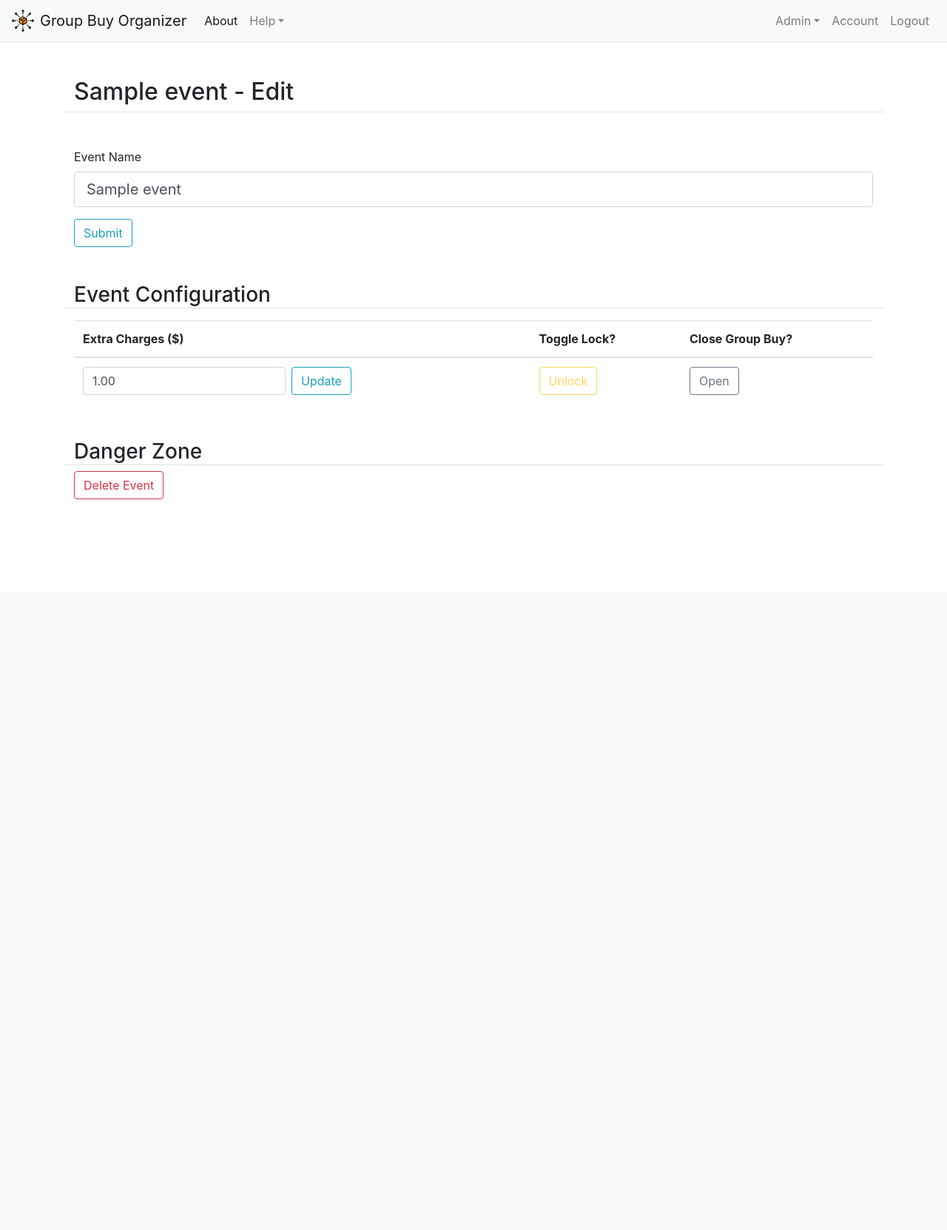
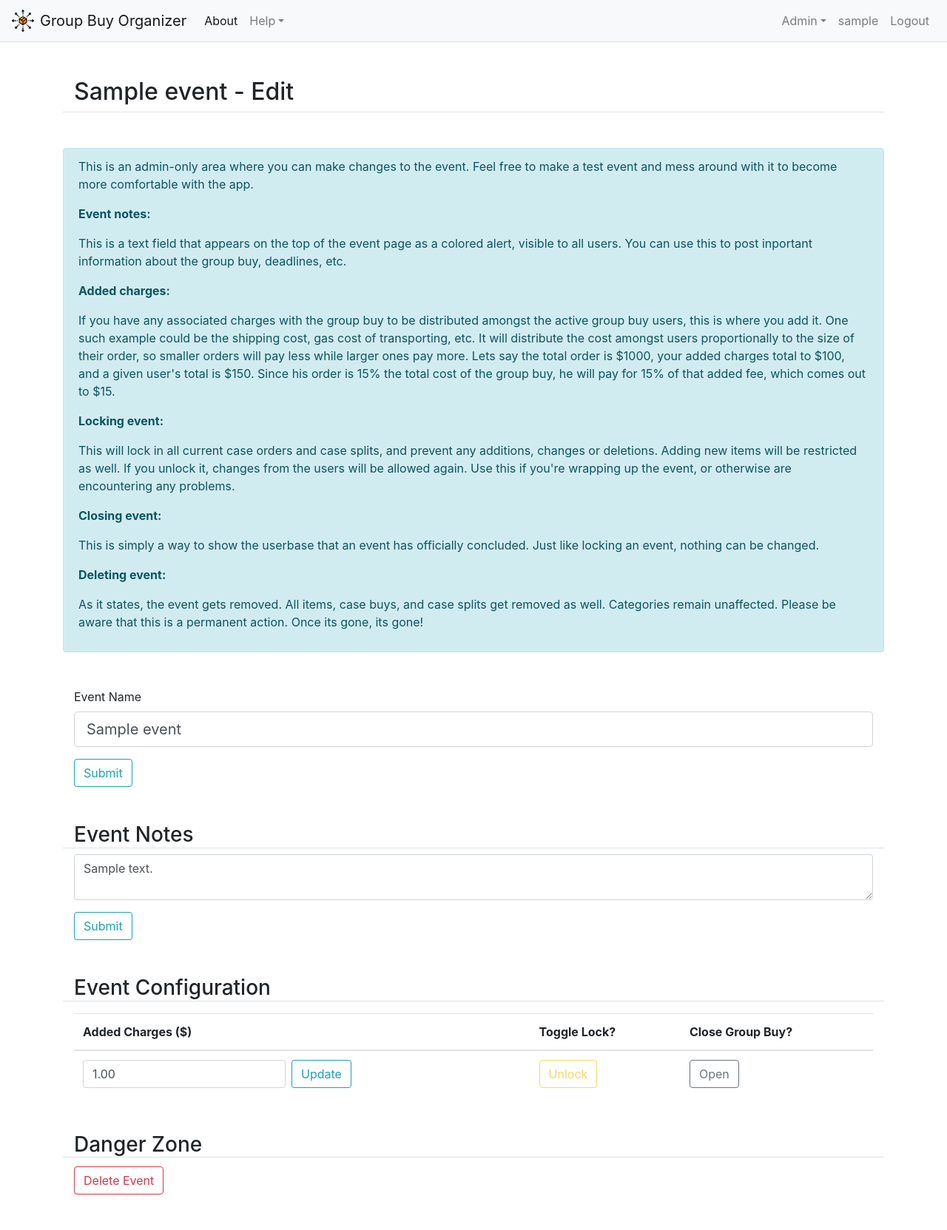
Before and after one commit to dustykline/Group-Buy-Organizer, a Flask app: page /events/1/edit in a window 1280 px wide. Shown: the whole page at 74% size. Before the commit the page ends 675 px from the top, so only its background shows below. Run offline with Flask 2, Linux system fonts and the light colour scheme; a user stored in the database is signed in; tables that the repository leaves empty hold one stand-in row (values such as "Sample post"); some libraries are stand-ins or nearby versions.

Commit message:
8/15 update - ordering cases is now disabled if the event is locked - adding items to the event is now disabled if the event is locked - events now have various alerts on the top of the page explaining the state of itself - the navbar now displays the logged in user's username instead of "account" - case ordering logic on item page is now complete - deleting items now deletes case buys - beginning transition to non-db class models for displaying advanced objects, minor template changes to accomodate this - cases reserved column on event page now works properly - home page now displays what user added the event, display wrapped around new model as mentioned earlier - edit event page now has a nice explanation of the options - bugfix- closed events now have the correct border color - note feature added, admins can now post messages that will display on the top of event pages - bugfix on items page not properly displaying elements

```diff
--- a/groupbuyorganizer/events/forms.py
+++ b/groupbuyorganizer/events/forms.py
@@ -1,6 +1,6 @@
 from flask import request
 from flask_wtf import FlaskForm
-from wtforms import DecimalField, IntegerField, SelectField, StringField, SubmitField
+from wtforms import DecimalField, IntegerField, SelectField, StringField, SubmitField, TextAreaField
 from wtforms.validators import InputRequired, DataRequired, ValidationError
 
 from groupbuyorganizer.events.models import Event, Item
@@ -13,6 +13,11 @@ class CreateEventForm(FlaskForm):
         event = Event.query.filter_by(name=event_name.data).first()
         if event:
             raise ValidationError('That event name is taken. Please choose a different one.')
+
+
+class EventNotesForm(FlaskForm):
+    event_notes = TextAreaField('Event Notes')
+    submit = SubmitField('Submit')
 
 
 class EventExtraChargeForm(FlaskForm):
@@ -32,6 +37,7 @@ class CreateItemForm(FlaskForm):
         if item:
             raise ValidationError('That item name is taken. Please choose a different one.')
 
+
 class EditItemForm(FlaskForm):
     item_name = StringField('Item Name', validators=[DataRequired()])
     price = DecimalField('Price of Item ($)', validators=[DataRequired()])
@@ -39,9 +45,15 @@ class EditItemForm(FlaskForm):
     category_id = SelectField('Select Item Category', coerce=int, validators=[InputRequired()])
     submit = SubmitField('Submit')
 
+
 class CaseQuantityOrderForm(FlaskForm):
     choicesList = []
     for i in range(100):
         choicesList.append((i, i))
     quantity = SelectField('Cases To Order', coerce=int, choices=choicesList)
     submit = SubmitField('Update')
+
+
+class CreateCaseSplitForm(FlaskForm):
+    piece_quantity = SelectField('Cases To Order', coerce=int)
+    submit = SubmitField('Update')
--- a/groupbuyorganizer/events/models.py
+++ b/groupbuyorganizer/events/models.py
@@ -10,6 +10,7 @@ class Event(database.Model):
     is_locked = database.Column(database.Boolean, nullable=False, default=False)
     is_closed = database.Column(database.Boolean, nullable=False, default=False)
     extra_charges = database.Column(database.Numeric(precision=2), nullable=False, default=0.00)
+    added_by = database.Column(database.Integer, database.ForeignKey('user.id'), nullable=False)
     items = database.relationship('Item', backref='event', cascade='all, delete-orphan')
 
 
@@ -21,6 +22,7 @@ class Item(database.Model):
     category_id = database.Column(database.Integer, database.ForeignKey('category.id'), nullable=False)
     event_id = database.Column(database.Integer, database.ForeignKey('event.id'), nullable=False)
     added_by = database.Column(database.Integer, database.ForeignKey('user.id'), nullable=False)
+    case_buys = database.relationship('CaseBuy', backref='item', cascade='all, delete-orphan')
 
 
 class CaseBuy(database.Model):
--- a/groupbuyorganizer/events/routes.py
+++ b/groupbuyorganizer/events/routes.py
@@ -5,8 +5,8 @@ from groupbuyorganizer import database
 from groupbuyorganizer.admin.models import Category, User
 from groupbuyorganizer.admin.utilities import admin_check
 from groupbuyorganizer.events.forms import CreateItemForm, CreateEventForm, CaseQuantityOrderForm, EditItemForm, \
-    EventExtraChargeForm
-from groupbuyorganizer.events.models import Event, Item
+    EventExtraChargeForm, EventNotesForm
+from groupbuyorganizer.events.models import CaseBuy, Event, Item
 from groupbuyorganizer.events.utilities import StructuredItemList
 
 
@@ -27,7 +27,9 @@ def event(event_id):
     #Items Setup
     items = database.session.query(Item, Category.name).filter_by(event_id=event.id).join(Category, Item.category_id
                                                             == Category.id).order_by(Category.name, Item.name).all()
-    structured_item_list = StructuredItemList(items)
+    structured_item_list = None
+    if items:
+        structured_item_list = StructuredItemList(items)
 
     if form.validate_on_submit():
         item = Item(name=form.item_name.data, price=form.price.data, packing=form.packing.data,
@@ -48,6 +50,7 @@ def event_edit(event_id):
     event = Event.query.get_or_404(event_id)
     event_name_form = CreateEventForm()
     event_extra_charge_form = EventExtraChargeForm()
+    event_notes_form = EventNotesForm()
     if event_name_form.validate_on_submit():
         event.name = event_name_form.event_name.data
         database.session.commit()
@@ -58,12 +61,20 @@ def event_edit(event_id):
         database.session.commit()
         flash('Extra charges updated!', 'info')
         return redirect(url_for('events.event_edit', event_id=event_id))
+    elif event_notes_form.validate_on_submit():
+        event.notes = event_notes_form.event_notes.data
+        database.session.commit()
+        flash('Event notes updated!', 'info')
+        return redirect(url_for('events.event_edit', event_id=event_id))
     elif request.method == 'GET':
         event_name_form.event_name.data = event.name
         event_extra_charge_form.extra_charges.data = event.extra_charges
+        if event.notes:
+            event_notes_form.event_notes.data = event.notes
 
     return render_template('event_edit.html', title=f'{event.name} - Edit', event_name_form=event_name_form,
-                           event_extra_charge_form=event_extra_charge_form, event=event)
+                           event_extra_charge_form=event_extra_charge_form, event_notes_form=event_notes_form,
+                           event=event)
 
 @events.route("/category_settings/<int:event_id>/remove/", methods=['GET'])
 @login_required
@@ -137,6 +148,8 @@ def item(event_id, item_id):
     # Case Quantity Form
     order_case_form = CaseQuantityOrderForm()
 
+    print(current_user.id)
+
     if edit_item_form.validate_on_submit():
         item.name = edit_item_form.item_name.data
         item.category_id = edit_item_form.category_id.data
@@ -146,12 +159,39 @@ def item(event_id, item_id):
         flash('Item successfully added!', 'success')
         return redirect(url_for('events.event', event_id=event_id))
 
+    elif order_case_form.validate_on_submit():
+        previous_order = CaseBuy.query.filter_by(user_id=current_user.id, event_id=event_id).first()
+        if not previous_order:
+            case_buy = CaseBuy(user_id=current_user.id, event_id=event_id, item_id=item_id,
+                               quantity=order_case_form.quantity.data)
+            database.session.add(case_buy)
+            database.session.commit()
+            flash('Case order for item added!', 'success')
+            return redirect(url_for('events.event', event_id=event_id))
+        else:
+            if order_case_form.quantity.data == 0:
+                database.session.delete(previous_order)
+                database.session.commit()
+                flash('Case(s) removed from your order!', 'info')
+                return redirect(url_for('events.event', event_id=event_id))
+            else:
+                previous_order.quantity = order_case_form.quantity.data
+                database.session.commit()
+                flash('Case quantity updated!', 'info')
+                return redirect(url_for('events.event', event_id=event_id))
+
+
     elif request.method == 'GET':
         edit_item_form.category_id.choices = categories_list
         edit_item_form.item_name.data = item.name
         edit_item_form.category_id.data = item.category_id
         edit_item_form.price.data = item.price
         edit_item_form.packing.data = item.packing
+
+        previous_order = CaseBuy.query.filter_by(user_id=current_user.id, event_id=event_id).first()
+        if previous_order:
+            order_case_form.quantity.data = previous_order.quantity
+
 
     return render_template('item.html', added_by_user=added_by_user, form=edit_item_form,
                            order_case_form=order_case_form, event=event, item=item,
@@ -160,9 +200,11 @@ def item(event_id, item_id):
 @events.route('/events/<int:event_id>/items/<int:item_id>/remove/', methods=['GET'])
 @login_required
 def remove_item(event_id, item_id):
-    print('fired!')
     admin_check(current_user)
     event = Event.query.get_or_404(event_id)
     item = Item.query.get_or_404(item_id)
-    flash('placeholder text until db wired in here, no actions taken', 'primary')
+    # case_buys = CaseBuy.query.filter_by(item_id=item.id)
+    database.session.delete(item)
+    database.session.commit()
+    flash('Item successfully removed!', 'info')
     return redirect(url_for('events.event', event_id=event_id))
--- a/groupbuyorganizer/templates/event_edit.html
+++ b/groupbuyorganizer/templates/event_edit.html
@@ -1,5 +1,29 @@
 {% extends "primary.html" %}
 {% block content %}
+    <div class="alert alert-info mx-auto">
+        <p>This is an admin-only area where you can make changes to the event.  Feel free to make a test event and mess
+        around with it to become more comfortable with the app.</p>
+        <p class="font-weight-bold">Event notes:</p>
+        <p>This is a text field that appears on the top of the event page as a colored
+        alert, visible to all users.  You can use this to post inportant information about the group buy, deadlines, etc.</p>
+        <p class="font-weight-bold">Added charges:</p>
+        <p>If you have any associated charges with the group buy to be distributed
+        amongst the active group buy users, this is where you add it.  One such example could be the shipping cost, gas
+        cost of transporting, etc.  It will distribute the cost amongst users proportionally to the size of their order,
+        so smaller orders will pay less while larger ones pay more.  Lets say the total order is $1000, your added
+        charges total to $100, and a given user's total is $150.  Since his order is 15% the total cost of the group
+        buy, he will pay for 15% of that added fee, which comes out to $15.</p>
+        <p class="font-weight-bold">Locking event:</p>
+        <p>This will lock in all current case orders and case splits, and prevent any additions, changes
+        or deletions.  Adding new items will be restricted as well.  If you unlock it, changes from the users will be
+        allowed again.  Use this if you're wrapping up the event, or otherwise are encountering any problems.</p>
+        <p class="font-weight-bold">Closing event:</p>
+        <p>This is simply a way to show the userbase that an event has officially concluded.  Just like
+        locking an event, nothing can be changed.</p>
+        <p class="font-weight-bold">Deleting event:</p>
+        <p>As it states, the event gets removed.  All items, case buys, and case splits get removed as
+        well.  Categories remain unaffected.  Please be aware that this is a permanent action.  Once its gone, its gone!</p>
+    </div>
     <div class="container mt-5">
         <form method="POST" action="">
             {{ event_name_form.hidden_tag() }}
@@ -21,12 +45,24 @@
             </div>
         </form>
     </div>
+    <h3 class="container mt-5 border-bottom">Event Notes</h3>
+    <div class="container">
+        <form method="POST" action="">
+            {{ event_notes_form.hidden_tag() }}
+            <div class="form-group">
+                {{ event_notes_form.event_notes(class="form-control textarea") }}
+            </div>
+            <div class="form-group">
+                {{ event_notes_form.submit(class="btn btn-outline-info") }}
+            </div>
+        </form>
+    </div>
     <h3 class="container mt-5 border-bottom">Event Configuration</h3>
     <div class="container">
         <table class="table mt-3">
                             <thead>
                             <tr>
-                                <th scope="col">Extra Charges ($)</th>
+                                <th scope="col">Added Charges ($)</th>
                                 <th scope="col">Toggle Lock?</th>
                                 <th scope="col">Close Group Buy?</th>
                             </tr>
@@ -67,7 +103,7 @@
     </div>
     <h3 class="container mt-5 border-bottom">Danger Zone</h3>
     <div class="container">
-        <button type="button" class="btn btn-outline-danger mb-5" data-toggle="modal" data-target="#warningModal">
+        <button type="button" class="btn btn-outline-danger mb-5 mt-1" data-toggle="modal" data-target="#warningModal">
             Delete Event
         </button>
     </div>
--- a/groupbuyorganizer/templates/primary.html
+++ b/groupbuyorganizer/templates/primary.html
@@ -48,7 +48,7 @@
                             </div>
                         </li>
                     {% endif %}
-                <a class="nav-item nav-link" href="{{ url_for('general.account') }}">Account</a>
+                <a class="nav-item nav-link" href="{{ url_for('general.account') }}">{{ current_user.username }}</a>
                 <a class="nav-item nav-link" href="{{ url_for('general.logout') }}">Logout</a>
             {% else %}
                 <a class="nav-item nav-link" href="{{ url_for('general.login') }}">Login</a>
```
Also changed, not shown: groupbuyorganizer/admin/routes.py (+6 -6 lines), groupbuyorganizer/admin/utilities.py (+61 -0 lines), groupbuyorganizer/events/utilities.py (+36 -4 lines), groupbuyorganizer/general/routes.py (+8 -2 lines), groupbuyorganizer/templates/event.html (+36 -3 lines), groupbuyorganizer/templates/home.html (+18 -18 lines), groupbuyorganizer/templates/item.html (+6 -2 lines).
